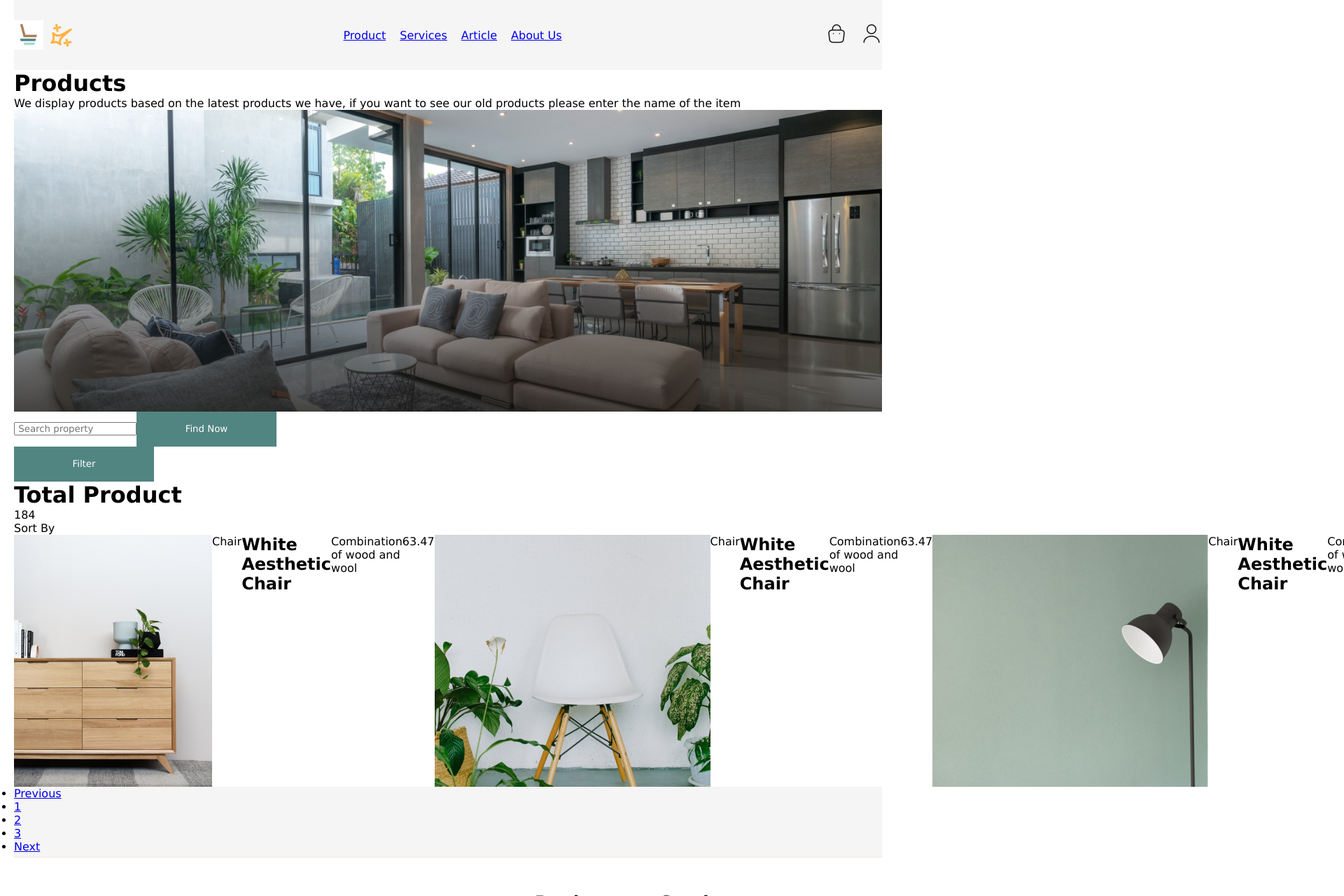
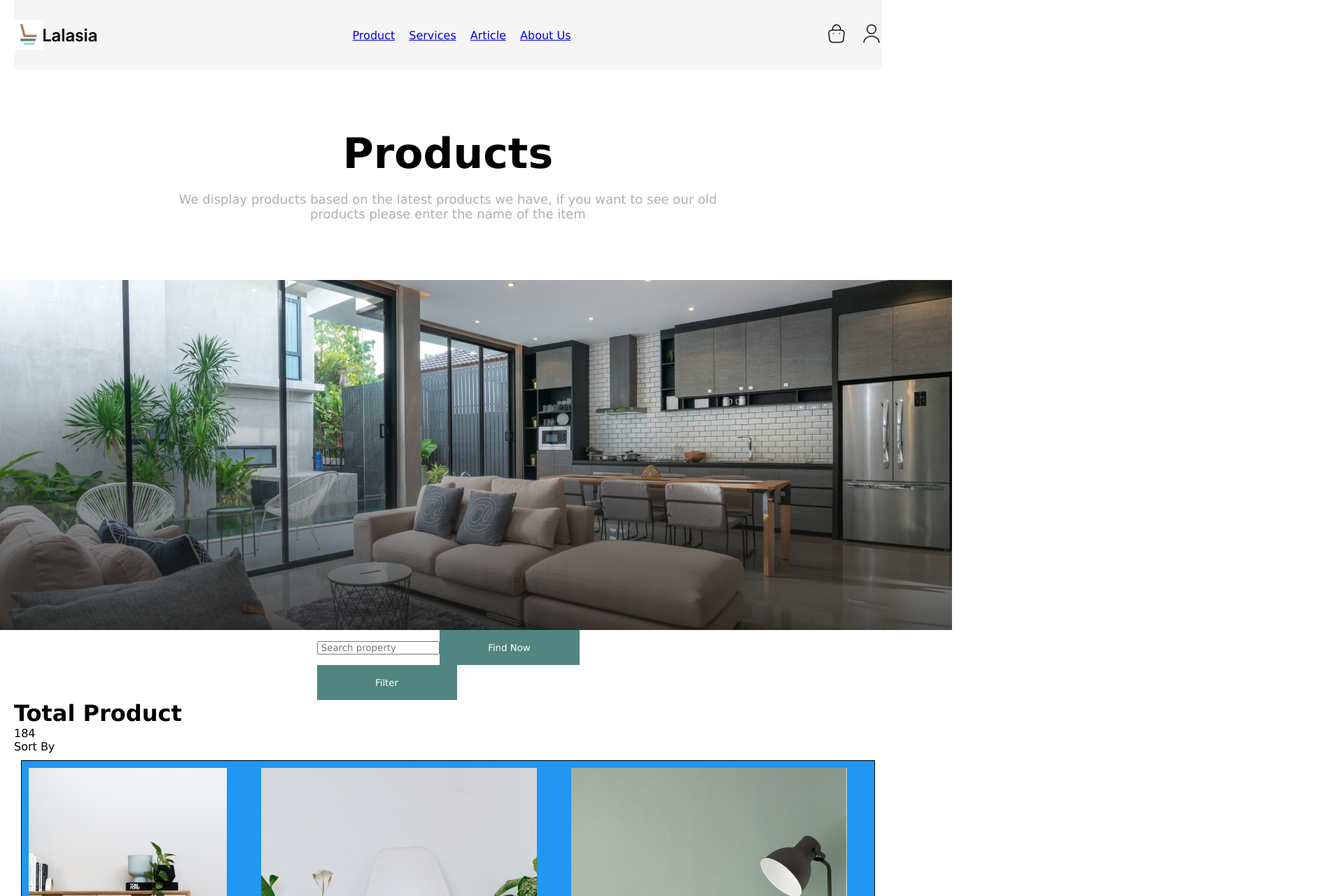
Before and after one commit to Bilguun0118/lalasia, a React (Create React App) app: page /product/card in a window 1280 px wide. Shown: the top 1280 px of the page at 70% size, 1920 px wide, since content can reach past the window. Built offline with nearby package versions, Linux system fonts and the light colour scheme.

Commit message:
title component

```diff
--- a/public/index.html
+++ b/public/index.html
@@ -2,14 +2,14 @@
 <html lang="en">
   <head>
     <meta charset="utf-8" />
-    <link rel="icon" href="%PUBLIC_URL%/favicon.ico" />
+    <link rel="icon" href="./logo.png" />
     <meta name="viewport" content="width=device-width, initial-scale=1" />
     <meta name="theme-color" content="#000000" />
     <meta
       name="description"
       content="Web site created using create-react-app"
     />
-    <link rel="apple-touch-icon" href="%PUBLIC_URL%/logo192.png" />
+    <link rel="apple-touch-icon" href="%PUBLIC_URL%/manifest.json" />
     <!--
       manifest.json provides metadata used when your web app is installed on a
       user's mobile device or desktop. See https://developers.google.com/web/fundamentals/web-app-manifest/
--- a/src/App.css
+++ b/src/App.css
@@ -22,3 +22,33 @@
  .Container {
   width: 1240px;
  }
+
+ .containerTitle{
+  height: 300px;
+ }
+.bigTitle{
+  width: 750px;
+  font-weight: bold;
+  font-size: 60px;
+  text-align: center;
+}
+
+.bigText{
+  width: 800px;
+  font-weight: 400;
+  font-size: 18px;
+  text-align: center;
+  color: #AFADB5;
+  margin-top: 20px;
+
+}
+
+.productCard{
+  display: grid;
+  column-gap: 50px;
+  row-gap: 50px;
+  grid-template-columns: auto auto auto;
+  background-color: #2196F3;
+  padding: 10px;
+  border: 1px white solid;
+}
--- a/src/components/NavBar.js
+++ b/src/components/NavBar.js
@@ -44,7 +44,7 @@ export const NavBar = () => {
     <nav className="flex align-items space-between">
       <Link to="/" className="Logo flex align-items">
         <img src={require("../assets/icon-img/logo.png")} alt="" />
-        <img src={require("../assets/icon-img/Sketch.png")} alt="" />
+        <img src={require("../assets/page/landing/Lalasia.png")} alt="" />
       </Link>
       <div className="flex align-items space-between ">
         {menuItems.map((e) => (
--- a/src/pages/AboutUs.js
+++ b/src/pages/AboutUs.js
@@ -3,11 +3,13 @@ import { AboutUsPage } from "../data/pagesData";
 
 export const AboutUs = () => {
   return (
-    <>
+    <div className="flex flex-d align-items justify-content">
       {AboutUsPage.map((data) => (
         <>
-          <h1>{data.title}</h1>
-          <span>{data.text}</span>
+          <div className="containerTitle flex flex-d align-items justify-content">
+            <h1 className="bigTitle">{data.title}</h1>
+            <span className="bigText">{data.text}</span>
+          </div>
           <img src={data.img} alt="" />
         </>
       ))}
@@ -72,7 +74,6 @@ export const AboutUs = () => {
         <h2>Are you interested work with us?</h2>
         <button>Let's Talk</button>
       </div>
-
-    </>
+    </div>
   );
 };
--- a/src/pages/Article.js
+++ b/src/pages/Article.js
@@ -3,12 +3,14 @@ import { ArticlePage } from "../data/pagesData";
 
 export const Article = () => {
   return (
-    <>
+    <div className="flex flex-d align-items justify-content">
       {ArticlePage.map((data) => (
         <>
-          <h1>{data.title}</h1>
-          <span>{data.text}</span>
-          {/* <img src={data.img} alt="" /> */}
+          <div className="containerTitle flex flex-d align-items justify-content">
+            <h1 className="bigTitle">{data.title}</h1>
+            <span className="bigText">{data.text}</span>
+          </div>
+          <img src={data.img} alt="" />
         </>
       ))}
       <h1>Article</h1>
@@ -92,7 +94,6 @@ export const Article = () => {
         <h2>Subscribe our newsletter</h2>
         <button>Let's Talk</button>
       </div>
-
-    </>
+    </div>
   );
 };
--- a/src/pages/Landing.js
+++ b/src/pages/Landing.js
@@ -1,4 +1,5 @@
 import "../style/Landing.css";
+import "../App.css";
 // import { RiSearch2Line } from "react-icons/ri";
 import {
   Benefits,
@@ -10,16 +11,17 @@ import {
 import { LandingPage } from "../data/pagesData";
 import { Button } from "../components/Button";
 
-
 export const Landing = () => {
   return (
     <div className="flex flex-d align-items justify-content">
       {LandingPage.map((data) => (
-        <>
-          <h1>{data.title}</h1>
-          <span>{data.text}</span>
+        <div>
+          <div className="containerTitle flex flex-d align-items justify-content">
+            <h1 className="bigTitle">{data.title}</h1>
+            <span className="bigText">{data.text}</span>
+          </div>
           <img src={data.img} alt="" />
-        </>
+        </div>
       ))}
       <Benefits />
       <Product />
@@ -29,7 +31,7 @@ export const Landing = () => {
       <div className="join we me">
         <h1>Join with me to get special discount</h1>
         <div>learn me</div>
-        <Button name = "go"/>
+        <Button name="go" />
       </div>
     </div>
   );
--- a/src/pages/Products.js
+++ b/src/pages/Products.js
@@ -4,11 +4,13 @@ import { ProductsPage } from "../data/pagesData";
 
 export const Products = () => {
   return (
-    <>
-    {ProductsPage.map((data) => (
+    <div className="flex flex-d align-items justify-content">
+      {ProductsPage.map((data) => (
         <>
-          <h1>{data.title}</h1>
-          <span>{data.text}</span>
+          <div className="containerTitle flex flex-d align-items justify-content">
+            <h1 className="bigTitle">{data.title}</h1>
+            <span className="bigText">{data.text}</span>
+          </div>
           <img src={data.img} alt="" />
         </>
       ))}
@@ -29,9 +31,9 @@ export const Products = () => {
             <span>Sort By</span>
           </div>
         </div>
-        <div className="flex">
+        <div className="productCard">
           {productCard.map((e) => (
-            <div key={e._id} className="flex">
+            <div key={e._id} className="">
               <img src={e.img} alt="img" />
               <span>{e.category}</span>
               <h2>{e.title}</h2>
@@ -41,7 +43,7 @@ export const Products = () => {
           ))}
         </div>
       </div>
-      <nav className="pagination flex flex-d">
+      {/* <nav className="pagination flex flex-d">
         <ul className="pagination">
           <li className="page-item">
             <a className="page-link" href="#">
@@ -69,7 +71,7 @@ export const Products = () => {
             </a>
           </li>
         </ul>
-      </nav>
-    </>
+      </nav> */}
+    </div>
   );
 };
--- a/src/pages/Services.js
+++ b/src/pages/Services.js
@@ -42,11 +42,13 @@ const Servic = [
 
 export const Services = () => {
   return (
-    <>
+    <div className="flex flex-d align-items justify-content">
       {ServicesPage.map((data) => (
         <>
-          <h1>{data.title}</h1>
-          <span>{data.text}</span>
+          <div className="containerTitle flex flex-d align-items justify-content">
+            <h1 className="bigTitle">{data.title}</h1>
+            <span className="bigText">{data.text}</span>
+          </div>
           <img src={data.img} alt="" />
         </>
       ))}
@@ -83,7 +85,6 @@ export const Services = () => {
         <h1>Are you interested work with us? </h1>
         <button>Let's Talk</button>
       </div>
-
-    </>
+    </div>
   );
 };
```
Also changed, not shown: public/%PUBLIC_URL%/manifest.json (added), public/logo.png (added).
